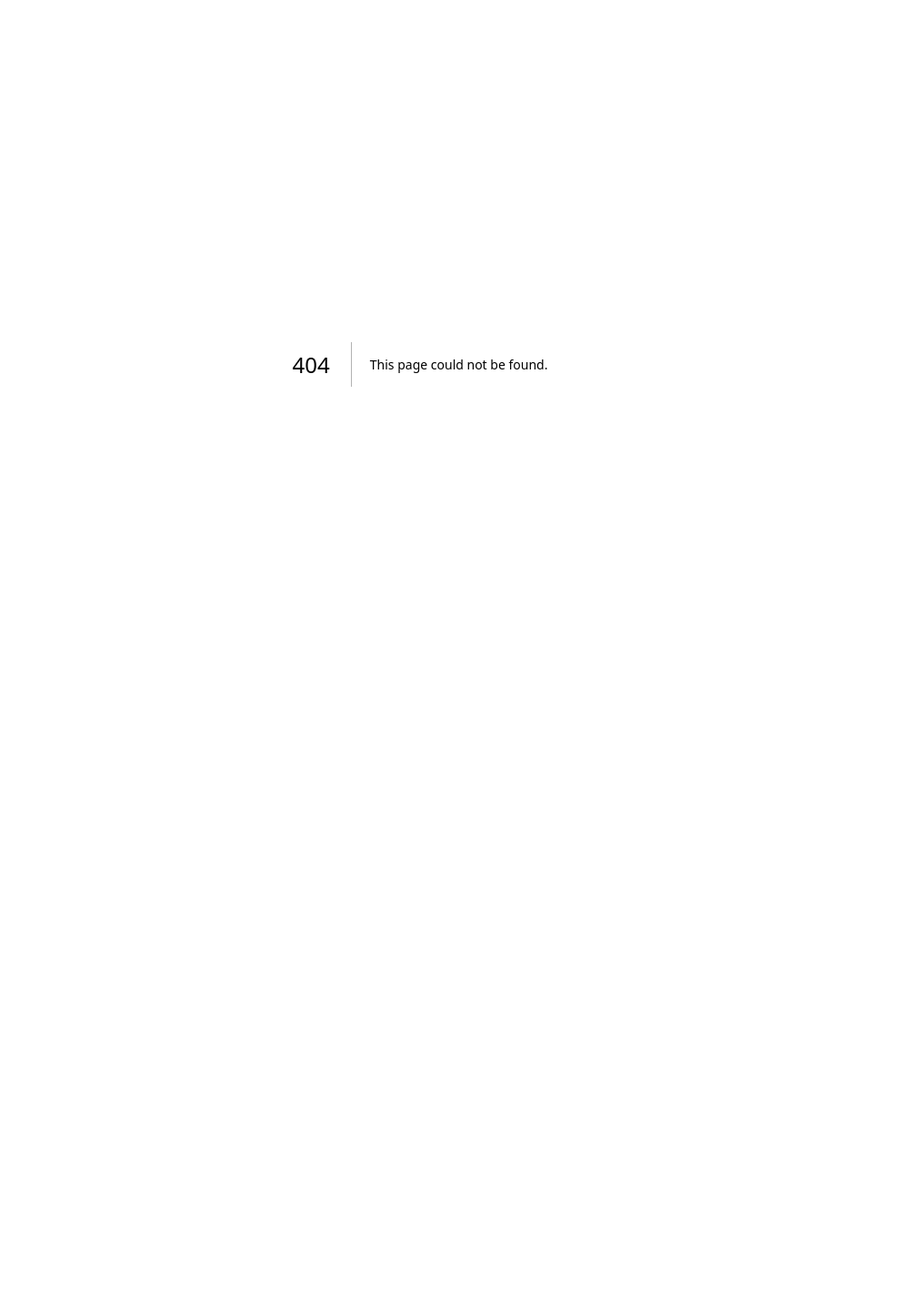
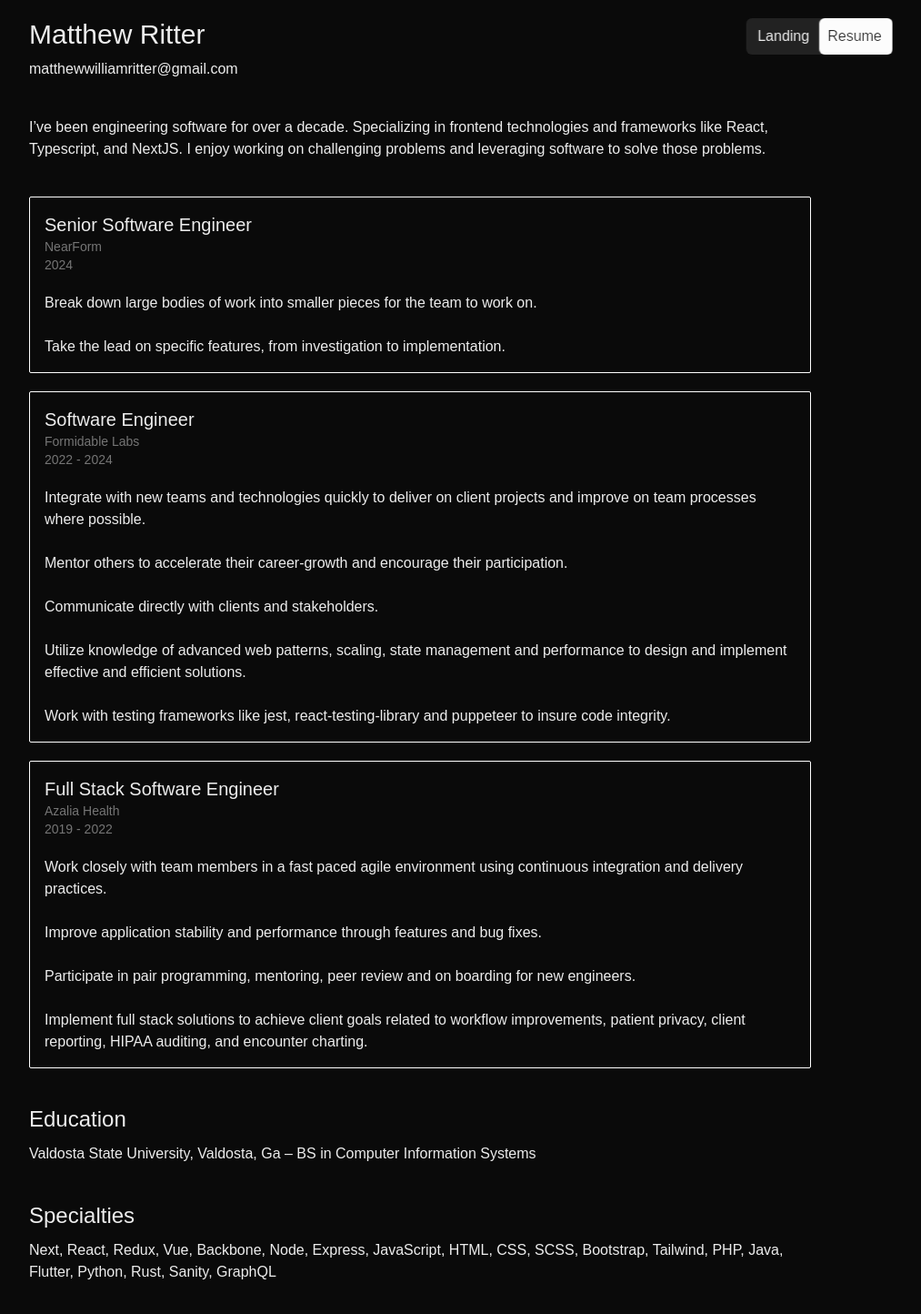
Before and after one commit to mwritter/portfolio-next, a Next.js app: page /resume in a window 1280 px wide. Before the commit this address had no page. Shown: the top 1444 px of the page at 91% size, without its empty margins (178-1191 px from the left). Before the commit the page ends 800 px from the top, so only its background shows below. Built offline with nearby package versions, Linux system fonts and the light colour scheme.

Commit message:
Add Resumepage

```diff
--- a/src/app/layout.tsx
+++ b/src/app/layout.tsx
@@ -3,6 +3,7 @@ import { Inter } from "next/font/google";
 import "./globals.css";
 import { ImageToastProvider } from "@/providers/ImageToastProvider";
 import { ImageToast } from "@/components/ImageToast/ImageToast";
+import Header from "@/components/Header/Header";
 
 const inter = Inter({
   variable: "--font-inter",
@@ -21,7 +22,8 @@ export default function RootLayout({
 }>) {
   return (
     <html lang="en">
-      <body className={`${inter.variable} ${inter.variable} antialiased`}>
+      <body className={`mb-20 ${inter.variable} ${inter.variable} antialiased`}>
+        <Header />
         <ImageToastProvider>
           {children}
           <ImageToast />
--- /dev/null
+++ b/src/app/resume/page.tsx
@@ -0,0 +1,7 @@
+import { Resume } from "@/components/Resume/Resume";
+
+const ResumePage = () => {
+  return <Resume />;
+};
+
+export default ResumePage;
--- /dev/null
+++ b/src/app/template.tsx
@@ -0,0 +1,7 @@
+import React, { ReactNode } from "react";
+
+const Tempalte = ({ children }: { children: ReactNode }) => {
+  return <div className="animate-appear">{children}</div>;
+};
+
+export default Tempalte;
--- /dev/null
+++ b/src/components/Header/Header.module.css
@@ -0,0 +1,13 @@
+.header {
+    &::before {
+        content: "";
+        position: absolute;
+        inset: 0;
+        width: 50%;
+        background-color: white;
+        backdrop-filter: invert(100%);
+        border-radius: var(--radius-md);
+        mix-blend-mode: overlay;
+        transition: all 300ms;
+    }
+}
--- /dev/null
+++ b/src/components/Header/Header.tsx
@@ -0,0 +1,36 @@
+"use client";
+
+import { cn } from "@/utils/cn";
+import Link from "next/link";
+import styles from "./Header.module.css";
+import { usePathname } from "next/navigation";
+
+const Header = () => {
+  const pathname = usePathname();
+  return (
+    <nav
+      className={cn(
+        "bg-white/10 py-2 px-3 backdrop-blur-3xl w-min rounded-md relative",
+        "fixed sm:top-10 sm:right-10 max-sm:bottom-0 max-sm:left-1/2 -translate-[50%] z-20",
+        "print:hidden",
+        styles.header,
+        {
+          "[&:before]:translate-x-full": pathname === "/resume",
+        }
+      )}
+    >
+      <ul className="flex gap-5">
+        <li>
+          <Link href="/">Landing</Link>
+        </li>
+        <li>
+          <Link className="rounded-full" href="/resume">
+            Resume
+          </Link>
+        </li>
+      </ul>
+    </nav>
+  );
+};
+
+export default Header;
--- /dev/null
+++ b/src/components/Resume/Resume.tsx
@@ -0,0 +1,111 @@
+import Markdown from "../Markdown";
+import { data } from "../Timeline/Timeline";
+
+type ResumePositionProps = {
+  title: string;
+  company: string;
+  dates: string[];
+  description: string;
+};
+
+export const Resume = () => {
+  return (
+    <div className="max-w-[900px] mx-auto p-5 flex flex-col gap-10 print:text-black!">
+      <div className="flex flex-col gap-2">
+        <h1 className="text-3xl">Matthew Ritter</h1>
+        <p>matthewwilliamritter@gmail.com</p>
+      </div>
+      <p>
+        I’ve been engineering software for over a decade. Specializing in
+        frontend technologies and frameworks like React, Typescript, and NextJS.
+        I enjoy working on challenging problems and leveraging software to solve
+        those problems.
+      </p>
+      <div className="flex flex-col gap-5">
+        <ResumePosition {...nearForm} />
+        <ResumePosition {...formidable} />
+        <ResumePosition {...azaleaHealth} />
+      </div>
+      <div className="space-y-2.5">
+        <h2 className="text-2xl">Education</h2>
+        <p>
+          Valdosta State University, Valdosta, Ga – BS in Computer Information
+          Systems
+        </p>
+      </div>
+      <div className="space-y-2.5">
+        <h2 className="text-2xl">Specialties</h2>
+        <p>
+          Next, React, Redux, Vue, Backbone, Node, Express, JavaScript, HTML,
+          CSS, SCSS, Bootstrap, Tailwind, PHP, Java, Flutter, Python, Rust,
+          Sanity, GraphQL
+        </p>
+      </div>
+    </div>
+  );
+};
+
+const ResumePosition = ({
+  title,
+  company,
+  dates,
+  description,
+}: ResumePositionProps) => {
+  const [start, end] = dates;
+
+  return (
+    <div className="border border-solid border-white p-4 rounded-xs print:break-inside-avoid print:border-black">
+      <p className="text-xl">{title}</p>
+      <p className="text-sm text-light-grey">{company}</p>
+      <p className="text-sm text-light-grey mb-5">
+        {start}
+        {end ? ` - ${end}` : null}
+      </p>
+
+      <Markdown>{description}</Markdown>
+    </div>
+  );
+};
+
+const [a, f, n] = data;
+
+const nearForm: ResumePositionProps = {
+  ...n,
+  description: `
+Break down large bodies of work into smaller pieces for the team to work on.
+\\
+\\
+Take the lead on specific features, from investigation to implementation.`,
+};
+const formidable: ResumePositionProps = {
+  ...f,
+  description: `
+Integrate with new teams and technologies quickly to deliver on client projects and improve on team processes where possible.
+\\
+\\
+Mentor others to accelerate their career-growth and encourage their participation.
+\\
+\\
+Communicate directly with clients and stakeholders.
+\\
+\\
+Utilize knowledge of advanced web patterns, scaling, state management and performance to design and implement effective and efficient solutions.
+\\
+\\
+Work with testing frameworks like jest, react-testing-library and puppeteer to insure code integrity.`,
+};
+
+const azaleaHealth: ResumePositionProps = {
+  ...a,
+  description: `
+Work closely with team members in a fast paced agile environment using continuous integration and delivery practices.
+\\
+\\
+Improve application stability and performance through features and bug fixes.
+\\
+\\
+Participate in pair programming, mentoring, peer review and on boarding for new engineers.
+\\
+\\
+Implement full stack solutions to achieve client goals related to workflow improvements, patient privacy, client reporting, HIPAA auditing, and encounter charting.`,
+};
--- a/src/components/Timeline/Timeline.tsx
+++ b/src/components/Timeline/Timeline.tsx
@@ -7,20 +7,20 @@ export type TimelineData = {
   dates: string[];
 };
 
-const data: TimelineData[] = [
+export const data: TimelineData[] = [
   {
     title: "Full Stack Software Engineer",
-    company: "Azalia Health Inc.",
+    company: "Azalia Health",
     dates: ["2019", "2022"],
   },
   {
     title: "Software Engineer",
-    company: "Formidable Labs LLC",
+    company: "Formidable Labs",
     dates: ["2022", "2024"],
   },
   {
     title: "Senior Software Engineer",
-    company: "NearForm LLC",
+    company: "NearForm",
     dates: ["2024"],
   },
 ];
```
Also changed, not shown: 2 other files (tests, documents, lock files or other folders).
